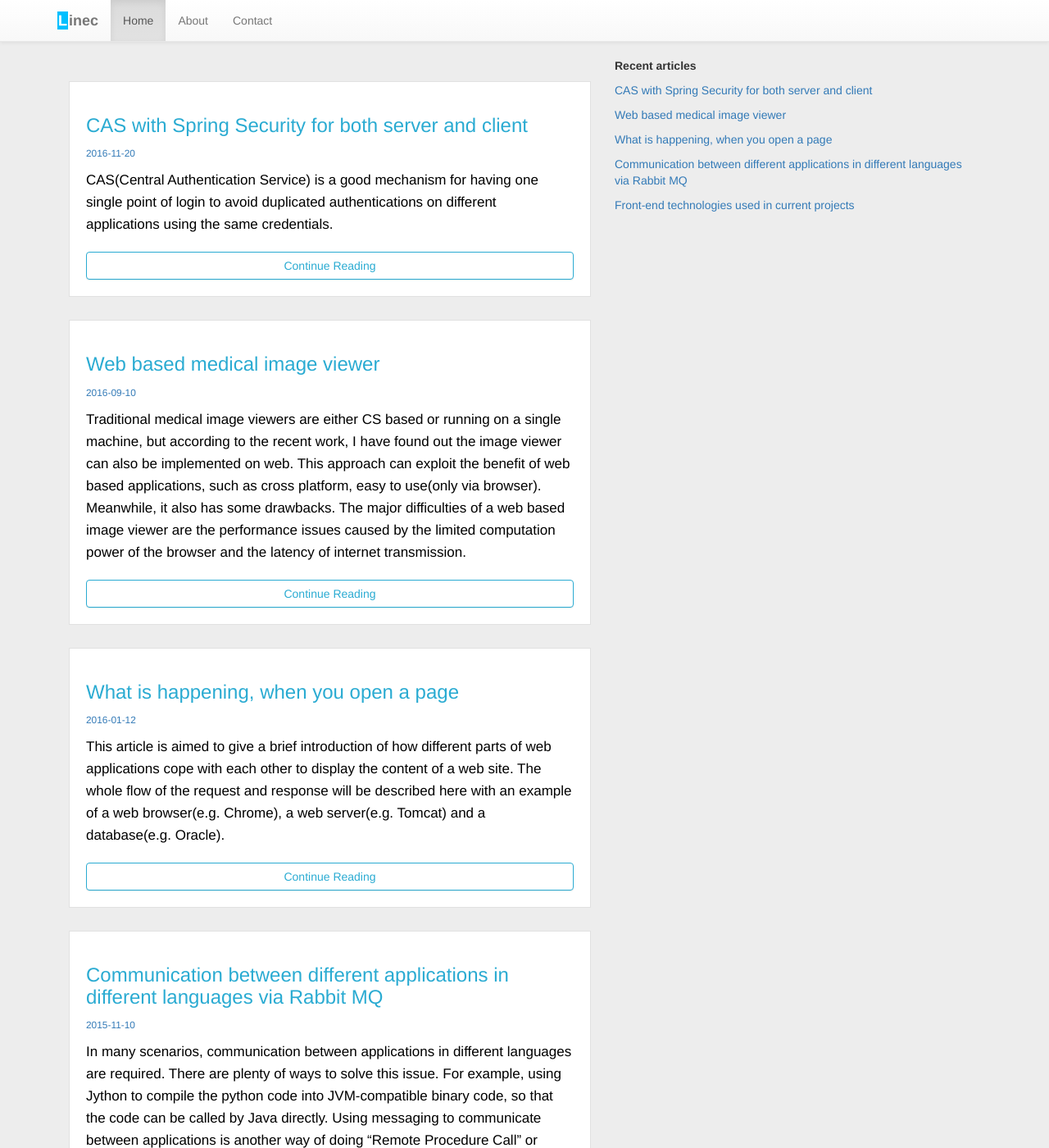
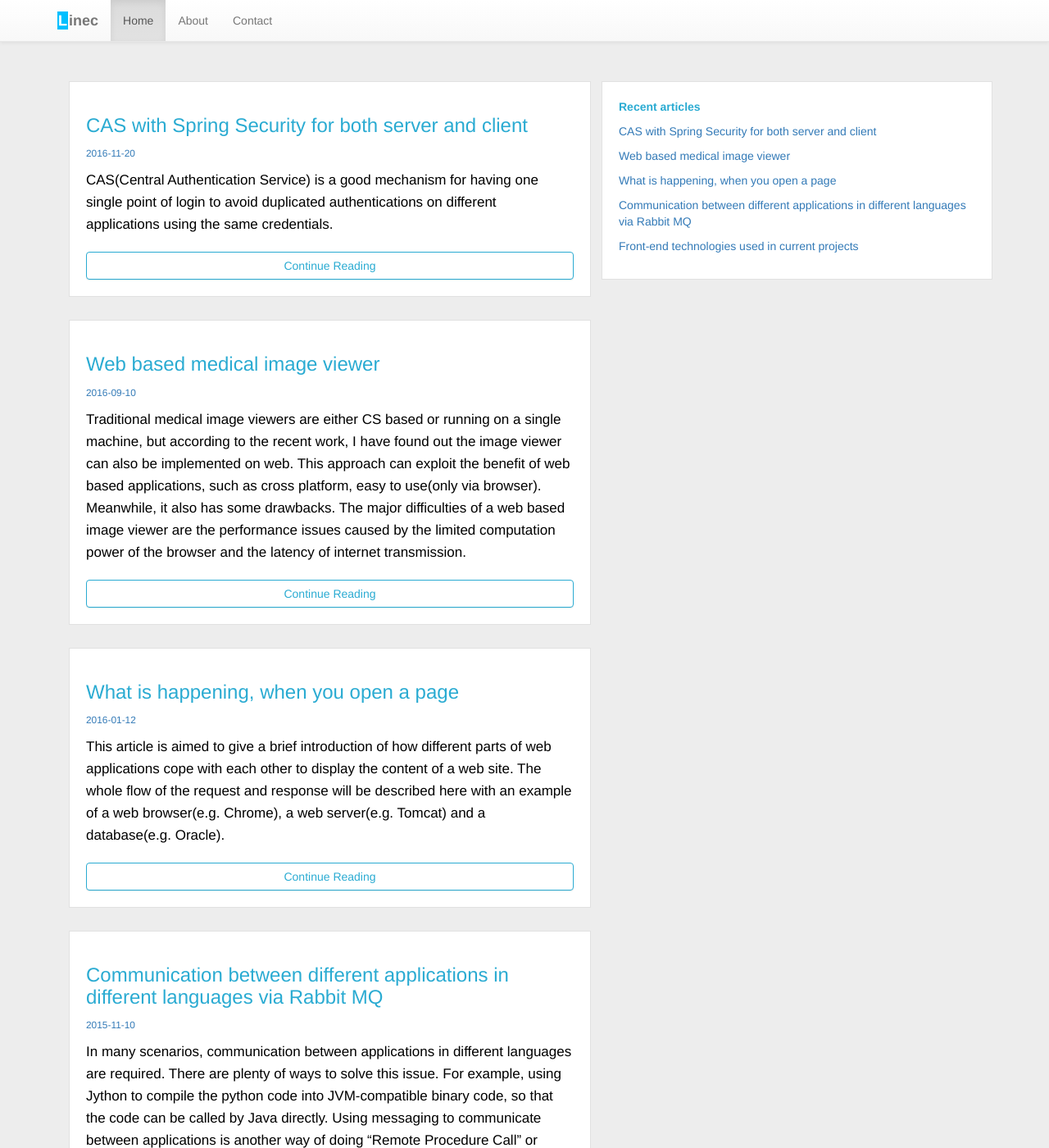
Before and after one commit to simonlzn/simonlzn.github.io, a Jekyll site: the page built from index.html, in a window 1280 px wide and 1400 px high. Shown: the whole window at 82% size. Built offline with Jekyll 4.4.1, drawn with Linux system fonts in a browser that asks for light colours.

Commit message:
layout change

```diff
--- a/stylesheets/main.css
+++ b/stylesheets/main.css
@@ -23,7 +23,13 @@ article {
   article .btn:hover {
     background-color: #2aabd2;
     color: white; }
-
+  .recent {
+    padding : 20px;
+    margin : 30px 0;
+    background-color: white;
+    box-shadow: 0 0 0 1px rgba(0,0,0,0.05);
+    color : #2aabd2;
+  }
 .about {
   background-color: #ffffff;
   padding: 40px 20px; }
```
